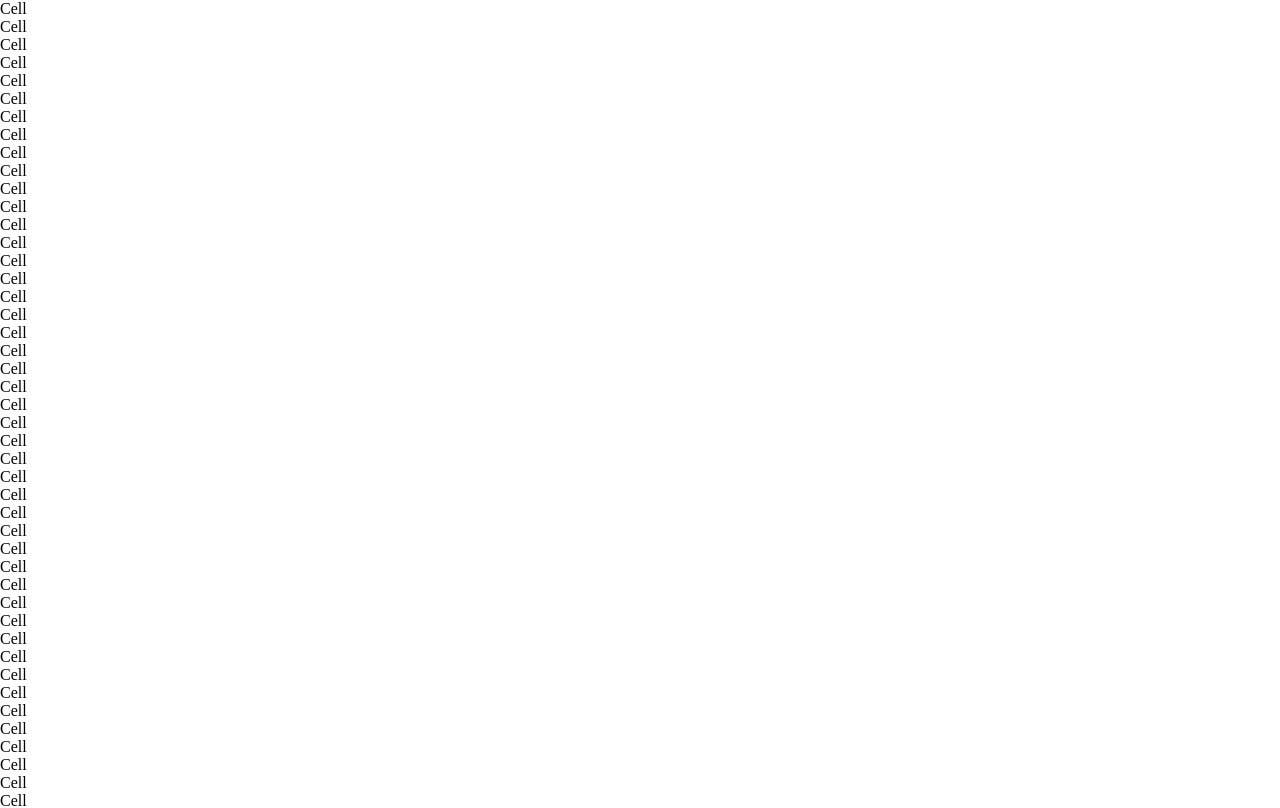
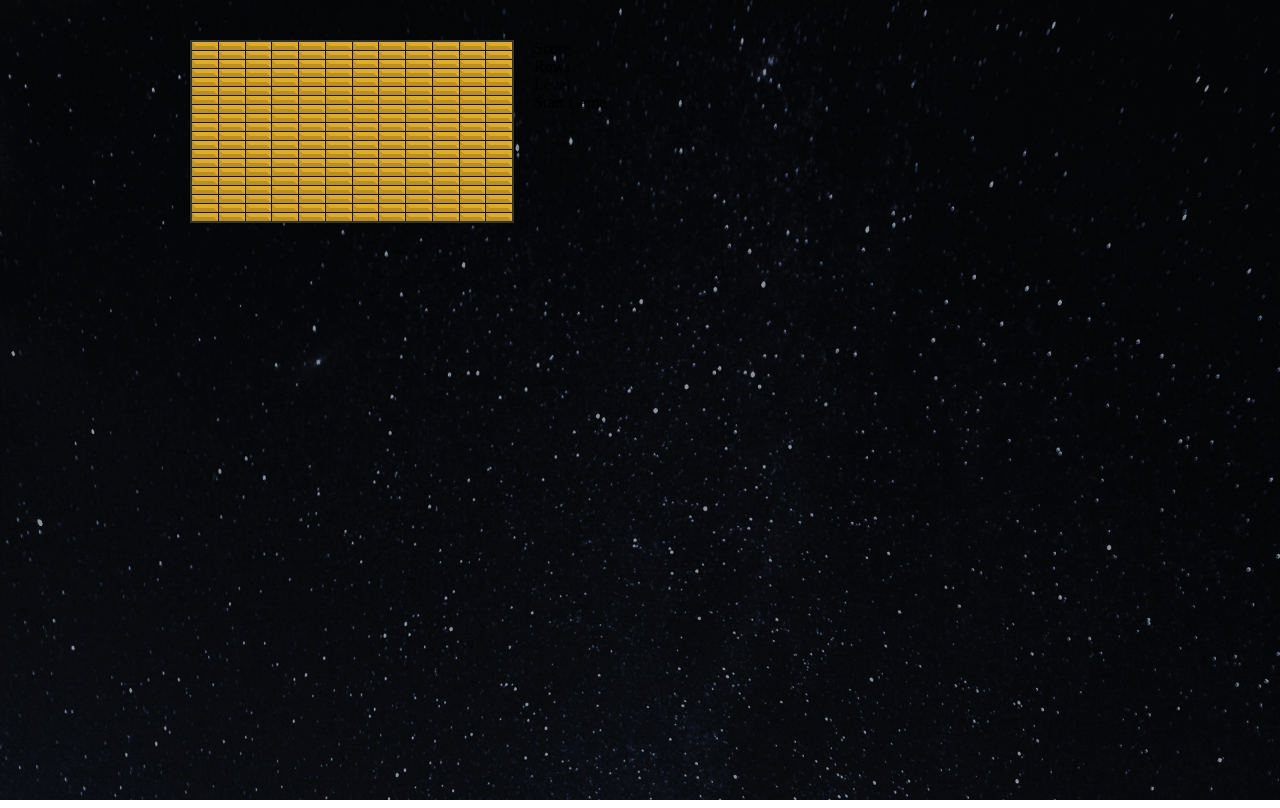
Before and after one commit to PikaJoyce/Tetris, a React (Create React App) app in the folder react-tetris/: page / in a window 1280 px wide. Shown: the top 808 px of the page. Built offline with nearby package versions, Linux system fonts and the light colour scheme.

Commit message:
Styling board

```diff
--- a/react-tetris/src/components/Cell.js
+++ b/react-tetris/src/components/Cell.js
@@ -1,7 +1,11 @@
 import React from 'react';
+import { StyledCell } from './styles/StyledCell'
+import { TETROMINOS } from '../tetrominos'
 
 const Cell = ({ type }) => (
-  <div>Cell</div>
+  <StyledCell type={'L'} color={TETROMINOS['L'].color}>
+
+  </StyledCell>
 )
 
 export default Cell
--- a/react-tetris/src/components/Stage.js
+++ b/react-tetris/src/components/Stage.js
@@ -1,8 +1,9 @@
 import React from 'react'
 import Cell from './Cell'
+import { StyledStage } from './styles/StyledStage'
 
 const Stage = ({ stage }) => (
-  <div>
+  <StyledStage width={stage[0].length} height={stage.length}>
     {
       stage.map(row =>
         row.map((cell, x) =>
@@ -10,7 +11,7 @@ const Stage = ({ stage }) => (
         )
       )
     }
-  </div>
+  </StyledStage>
 );
 
 export default Stage;
--- a/react-tetris/src/components/Tetris.js
+++ b/react-tetris/src/components/Tetris.js
@@ -1,5 +1,6 @@
 import React from 'react'
 import { createStage } from '../gameHelpers';
+import { StyledTetrisWrapper, StyledTetris } from './styles/StyledTetris'
 
 // Components
 import Stage from './Stage'
@@ -9,7 +10,8 @@ import StartButton from './StartButton'
 const Tetris = () => {
 
   return (
-    <div>
+    <StyledTetrisWrapper>
+      <StyledTetris>
         <Stage stage={createStage()} />
         <aside>
           <div>
@@ -19,7 +21,8 @@ const Tetris = () => {
           </div>
           <StartButton />
         </aside>
-    </div>
+      </StyledTetris>
+    </StyledTetrisWrapper>
   )
 }
 
--- /dev/null
+++ b/react-tetris/src/components/styles/StyledCell.js
@@ -0,0 +1,11 @@
+import styled from 'styled-components'
+
+export const StyledCell = styled.div`
+  width: auto;
+  background: rgba(${props => props.color}, 0.8);
+  border: ${props => (props.type === 0 ? '0px solid' : '4px solid')};
+  border-bottom-color: rgba(${props => props.color}, 0.1);
+  border-right-color: rgba(${props => props.color}, 1);
+  border-top-color: rgba(${props => props.color}, 1);
+  border-left-color: rgba(${props => props.color}, 0.3);
+`
--- /dev/null
+++ b/react-tetris/src/components/styles/StyledStage.js
@@ -0,0 +1,15 @@
+import styled from 'styled-components';
+
+export const StyledStage = styled.div`
+  display: grid;
+  grid-template-rows: repeat (
+    ${props => props.height},
+    calc(25vw / ${props => props.width})
+  );
+  grid-template-columns: repeat(${props => props.width}, 1fr);
+  grid-gap: 1px;
+  border: 2px solid #333;
+  width: 100%;
+  max-width: 25vw;
+  background: #111;
+`
--- /dev/null
+++ b/react-tetris/src/components/styles/StyledTetris.js
@@ -0,0 +1,26 @@
+import styled from 'styled-components';
+
+import bgImage from '../../images/bg.png'
+
+export const StyledTetrisWrapper = styled.div`
+  width: 100vw;
+  height: 100vh;
+  background: url(${bgImage}) #000;
+  background-size: cover;
+  overflow: hidden;
+`
+
+export const StyledTetris = styled.div`
+  display: flex;
+  align-items: flex-start;
+  padding: 40px;
+  margin: 0 auto;
+  max-width: 900px;
+
+  aside {
+    width: 100%
+    max-width: 200px;
+    display: block;
+    padding: 0 20px
+  }
+`
```
Lines whose indentation alone changed are shown as unchanged.
